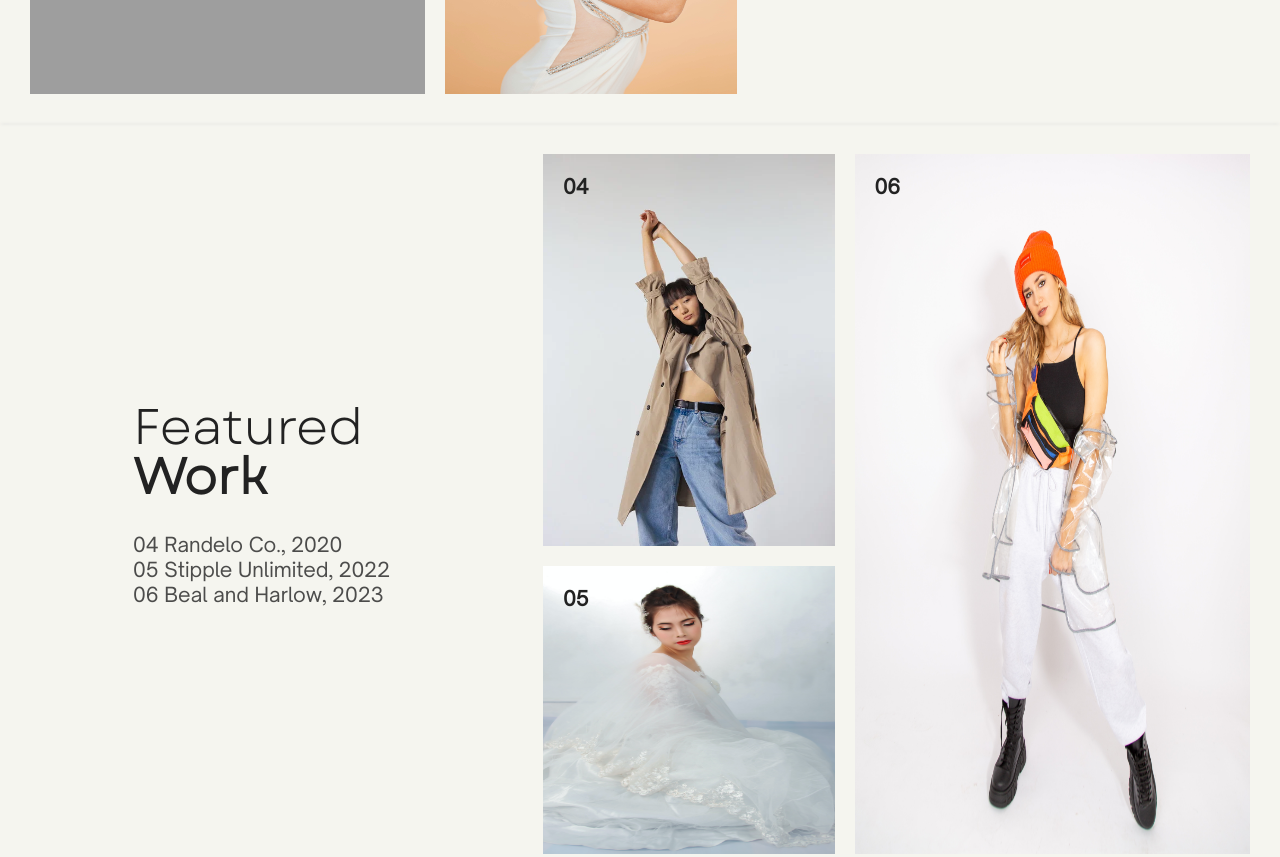
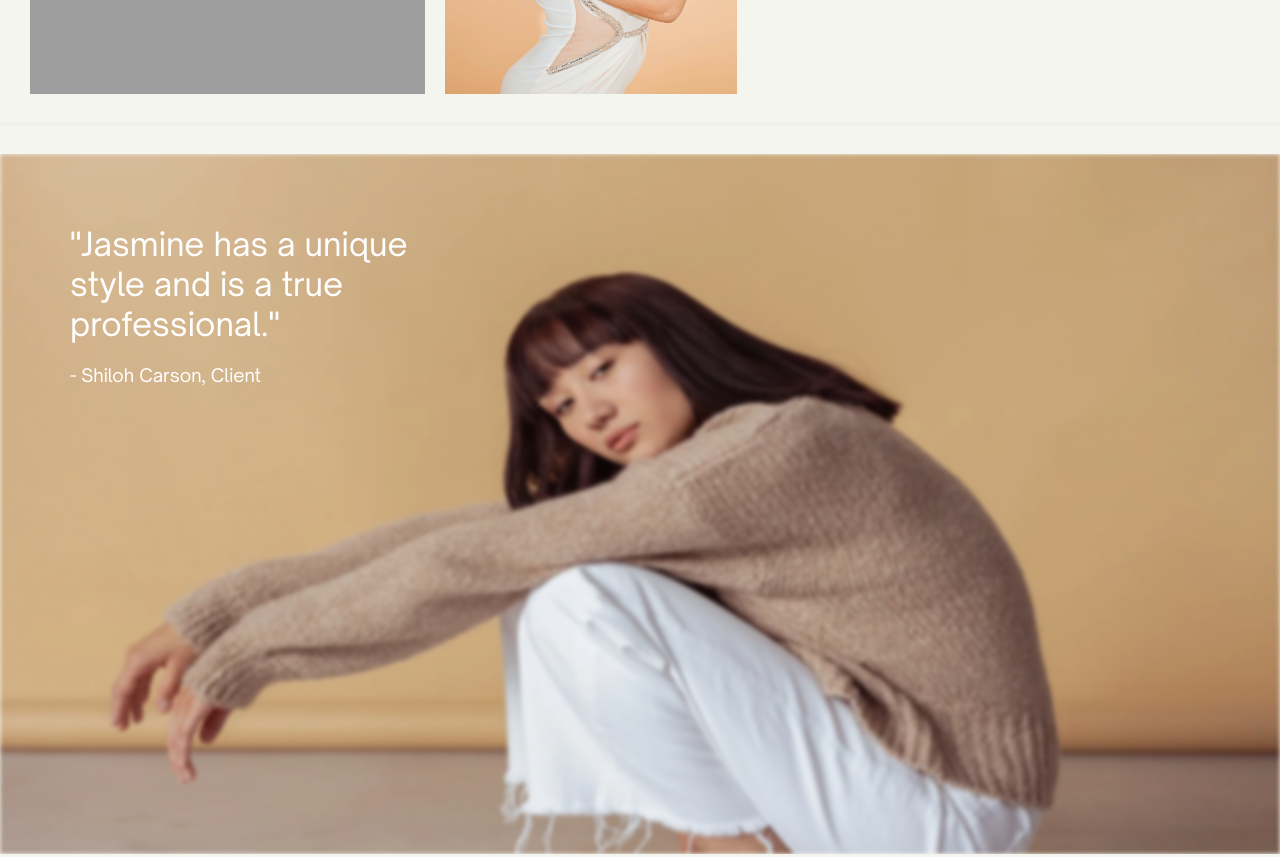
Before and after one commit to devSifat/JasminePedraza-FashionDesigner, a plain HTML site: page index.html in a window 1280 px wide. Shown: the part 2220-3077 px from the top of the page. Drawn offline with Linux system fonts and the light colour scheme; grey boxes are pictures that could not be loaded.

Commit message:
testimonial section completed

```diff
--- /dev/null
+++ b/css/testimonial.css
@@ -0,0 +1,38 @@
+.testimonial-wrapper{
+    width: 100%;
+}
+.slides{
+    width: 100%;
+    overflow: hidden;
+}
+.slide{
+    width: 100%;
+    height: 70vw;
+    max-height: 70rem;
+    position: relative;
+    z-index: 2;
+}
+.slide>img{
+    position: absolute;
+    width: 100%;
+    top: 0;
+    left: 0;
+    height: 100%;
+    z-index: -1;
+    filter: blur(2px);
+}
+.testi-text{
+    padding: 7rem;
+    font-family: "OS-Regular";
+    color: var(--white);
+    max-width: 50rem;
+    display: flex;
+    flex-direction: column;
+    gap: 2rem;
+}
+.testi-text>p{
+    font-size: 3.2rem;
+}
+.testi-text>small{
+    font-size: 1.8rem;
+}
--- a/index.html
+++ b/index.html
@@ -22,6 +22,8 @@
     <link rel="stylesheet" href="./css/hero.css">
     <link rel="stylesheet" href="./css/about.css">
     <link rel="stylesheet" href="./css/gallery.css">
+    <link rel="stylesheet" href="./css/testimonial.css">
+    <link rel="stylesheet" href="./css/contact.css">
     <!-- css styles end -->
 
 
@@ -180,10 +182,30 @@
 
 
 
+    <!-- testimonial section start -->
+    <section id="testimonial">
+        <div class="container">
+            <div class="testimonial-wrapper">
+                <div class="slides">
+                    <div class="slide">
+                        <div class="testi-text">
+                            <p>"Jasmine has a unique style and is a true professional."</p>
+                            <small>- Shiloh Carson, Client</small>
+                        </div>
+                        <img src="./images/testi-3.webp" alt="Testimonial Image">
+                    </div>
+                </div>
+            </div>
+        </div>
+    </section>
+    <!-- testimonial section end -->
+
+
+
 
 
     <!-- gallery section start -->
-    <section id="gallery">
+    <section>
         <div class="container">
             <div class="gallery-wrapper gallery-2">
                 <!-- gallery image box start -->
@@ -230,6 +252,34 @@
         </div>
     </section>
     <!-- gallery section end -->
+
+
+
+
+
+    <!-- contact section start -->
+    <section id="contact">
+        <div class="container">
+            <div class="contact-wrapper">
+                <form action="./" class="cotact-form">
+                    <article class="section-heading">
+                        <h1>
+                            Get in
+                            <br>
+                            <span>Touch</span>
+                        </h1>
+
+                        <p>
+                            123 Anywhere St., Any City ST 12345
+                            <br>
+                            hello@reallygreatsite.com
+                        </p>
+                    </article>
+                </form>
+            </div>
+        </div>
+    </section>
+    <!-- contact section end -->
 </body>
 
 </html>
```
Also changed, not shown: css/contact.css (added).
